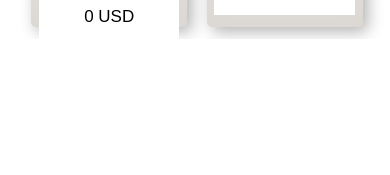
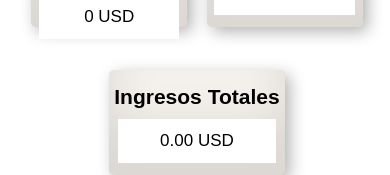
Before and after one commit to id-guzman01/proyecto_final, a React (Vite) app in the folder proyecto_final/: page / in a window 390 px wide. Shown: the part 901-1076 px from the top of the page. Before the commit the page ends 940 px from the top, so only its background shows below. Built offline with nearby package versions, Linux system fonts and the light colour scheme; no server answers.

Commit message:
Creación de ingresos totales

```diff
--- a/proyecto_final/src/components/Dashboard.jsx
+++ b/proyecto_final/src/components/Dashboard.jsx
@@ -2,6 +2,7 @@ import Navbar from "./Navbar";
 import TotalProducto from './TotalProducto'
 import Promedio from "./Promedio";
 import TotalPedidos from "./TotalPedidos";
+import Ingresos from "./Ingresos";
 
 const Dashboard = () => {
 
@@ -10,6 +11,7 @@ const Dashboard = () => {
         <TotalProducto />
         <Promedio />
         <TotalPedidos />
+        <Ingresos />
     </>);
 }
 
--- /dev/null
+++ b/proyecto_final/src/components/Ingresos.jsx
@@ -0,0 +1,36 @@
+import style from '../styles/ingresos.module.css'
+import ProductContext from '../context/ProductContext'
+import OrderContext from '../context/OrderContext'
+import { useContext, useEffect, useState } from 'react'
+
+const Ingresos = () => {
+    let { listPrice } = useContext(ProductContext);
+    let { orders } = useContext(OrderContext);
+
+    let [ingreso,setIngreso] = useState(0);
+
+    useEffect(() => {
+
+            let count = 0;
+            orders.map((datos) => {
+                datos.products.map((dato) =>{
+                    let elemento = listPrice.find((listPrice) => listPrice.id == dato.productId);
+                    count += elemento.price * dato.quantity;
+                });
+            });
+            setIngreso(count.toFixed(2));
+
+            return (() => {
+                setIngreso(0);
+            });
+    });
+
+    return (<>
+        <section id={style.card_ingresos}>
+            <h2 id={style.title_card_ingresos}>Ingresos Totales</h2>
+            <p id={style.card_ingresos_total}>{ingreso} USD</p>
+        </section>
+    </>);
+}
+
+export default Ingresos;
--- a/proyecto_final/src/main.jsx
+++ b/proyecto_final/src/main.jsx
@@ -6,11 +6,10 @@ import ProductProvider from './provider/ProductProvider.jsx'
 import OrderProvider from './provider/OrderProvider.jsx'
 
 ReactDOM.createRoot(document.getElementById('root')).render(
-  <React.StrictMode>
+
     <ProductProvider>
       <OrderProvider>
         <App />
       </OrderProvider>
-    </ProductProvider>
-  </React.StrictMode>,
+    </ProductProvider>,
 )
--- a/proyecto_final/src/provider/OrderProvider.jsx
+++ b/proyecto_final/src/provider/OrderProvider.jsx
@@ -1,9 +1,11 @@
-import { useEffect, useState } from "react";
+import { useContext, useEffect, useState } from "react";
 import OrderContext from "../context/OrderContext";
+import ProductContext from "../context/ProductContext";
 
 const OrderProvider = ({children}) => {
     let [orders,setOrders] = useState([]);
     let [total,setTotal] = useState(0);
+
 
     useEffect(() => {
         cargarOrders();
--- a/proyecto_final/src/provider/ProductProvider.jsx
+++ b/proyecto_final/src/provider/ProductProvider.jsx
@@ -6,6 +6,8 @@ const ProductProvider = ({children}) => {
     let [productos, setProductos] = useState([]);
     let [total,setTotal] = useState(0);
     let [promedio, setPromedio] = useState(0);
+    let [listPrice, setListPrice] = useState([]);
+
 
     useEffect(() => {
         cargarData();
@@ -13,6 +15,7 @@ const ProductProvider = ({children}) => {
             setProductos([]);
             setTotal(0);
             setPromedio(0);
+            setListPrice([]);
         });
     },[]);
 
@@ -23,6 +26,8 @@ const ProductProvider = ({children}) => {
             setProductos(productos = data);
             calcularPromedioPrecio(data);
             calcularTotalProductos(data);
+            priceProduct(data);
+
         })
         .catch((error) => console.error(error));
     }
@@ -40,9 +45,30 @@ const ProductProvider = ({children}) => {
             setPromedio(prom.toFixed(2));
     }
 
+    const priceProduct = (arreglo) => {
+
+        if(listPrice.length < productos.length){
+
+            arreglo.map((dato) => {
+
+                setListPrice(
+                    listPrice = [
+                        ...listPrice,
+                        {
+                            id: dato.id,
+                            price: dato.price,
+                        },
+                ]);
+
+            });
+
+        }
+
+    }
+
 
     return (<>
-        <ProductContext.Provider value={{ productos, total, promedio }}>
+        <ProductContext.Provider value={{ productos, total, promedio, listPrice }}>
             {children}
         </ProductContext.Provider>
     </>);
--- /dev/null
+++ b/proyecto_final/src/styles/ingresos.module.css
@@ -0,0 +1,59 @@
+#card_ingresos{
+    width: 18%;
+    height: 120px;
+    background-color: #F4F0EB;
+    position: absolute;
+    top: 30%;
+    left: 58%;
+    border-radius: 5px;
+    box-shadow:
+    inset 0 -3em 3em rgba(0,0,0,0.1), 0.3em 0.3em 1em rgba(0,0,0,0.3);
+}
+
+#title_card_ingresos{
+    text-align: center;
+    margin-top: 18px;
+    margin-bottom: 10px;
+    font-size: 24px;
+}
+
+#card_ingresos_total{
+    margin-top: 10px;
+    text-align: center;
+    background-color: white;
+    width: 90%;
+    padding: 12px;
+    text-align: center;
+    font-size: 18px;
+    margin-left: 5%;
+}
+
+@media screen and (max-width: 720px) {
+
+    #card_ingresos{
+        width: 29%;
+        height: 105px;
+        left: 69%;
+        top: 48%;
+    }
+
+    #title_card_ingresos{
+        margin-top: 15px;
+        font-size: 21px;
+    }
+
+    #card_ingresos_total{
+        font-size: 17px;
+    }
+
+}
+
+@media screen and (max-width: 480px) {
+
+    #card_ingresos{
+        top: 115%;
+        left: 28%;
+        width: 45%;
+    }
+
+}
```
